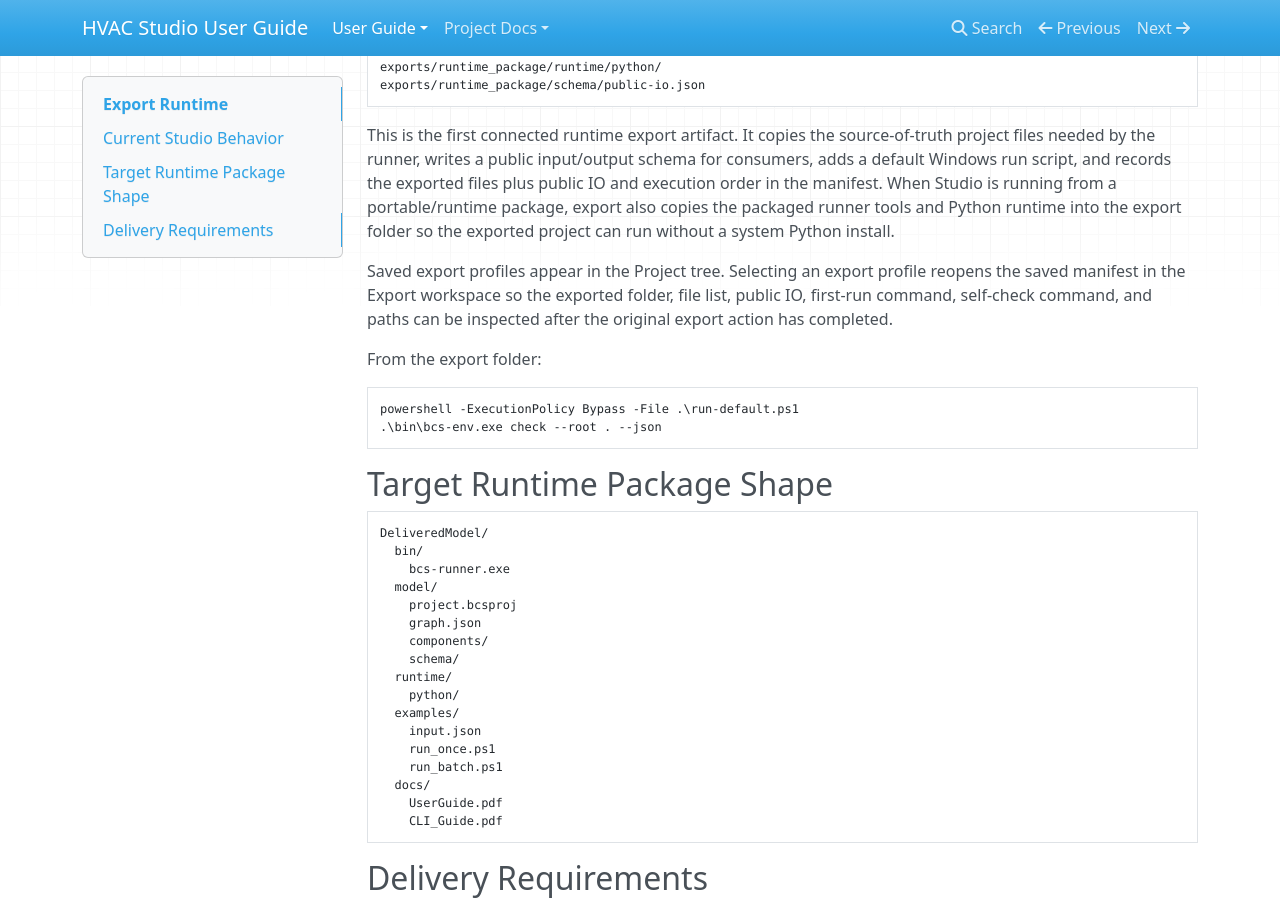
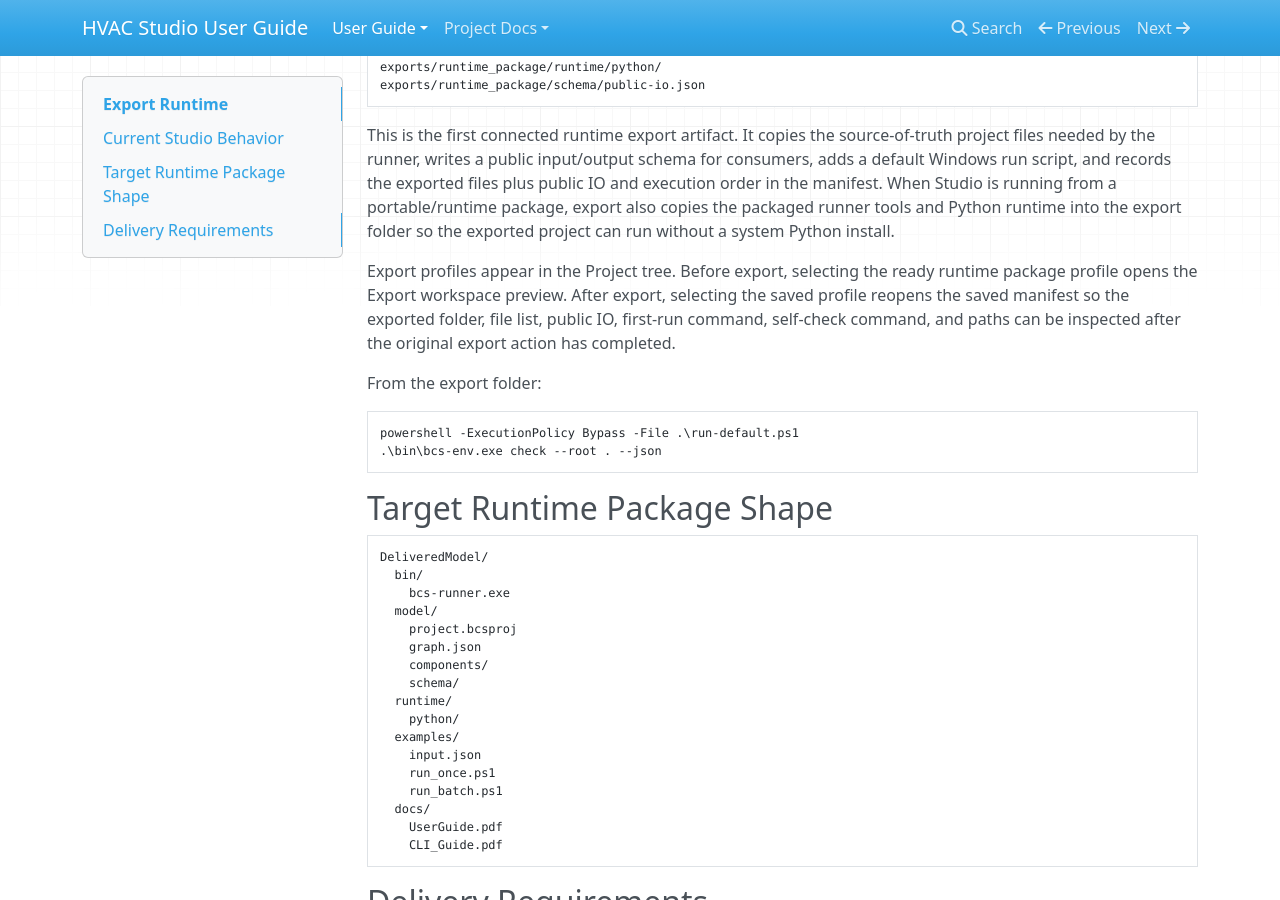
Before and after one commit to Gonie-Gonie/hvac-studio, an MkDocs documentation site: the page built from docs/user/export-runtime.md, in a window 1280 px wide and 900 px high, scrolled down 396 px. Built offline with MkDocs 1.6.1, drawn with Linux system fonts in a browser that asks for light colours; nearby versions of some CDN libraries.

Commit message:
open ready export profile preview

```diff
--- a/docs/user/export-runtime.md
+++ b/docs/user/export-runtime.md
@@ -23,7 +23,7 @@
 
 This is the first connected runtime export artifact. It copies the source-of-truth project files needed by the runner, writes a public input/output schema for consumers, adds a default Windows run script, and records the exported files plus public IO and execution order in the manifest. When Studio is running from a portable/runtime package, export also copies the packaged runner tools and Python runtime into the export folder so the exported project can run without a system Python install.
 
-Saved export profiles appear in the Project tree. Selecting an export profile reopens the saved manifest in the Export workspace so the exported folder, file list, public IO, first-run command, self-check command, and paths can be inspected after the original export action has completed.
+Export profiles appear in the Project tree. Before export, selecting the ready runtime package profile opens the Export workspace preview. After export, selecting the saved profile reopens the saved manifest so the exported folder, file list, public IO, first-run command, self-check command, and paths can be inspected after the original export action has completed.
 
 From the export folder:
 
```
Also changed, not shown: CHANGELOG.md (+1 -0 lines), tools/go/internal/studio/static/js/app.js (+12 -1 lines), 1 other file.
